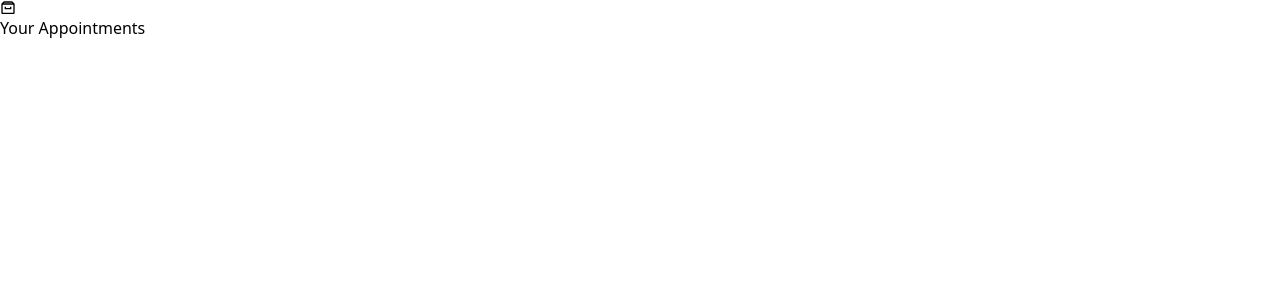
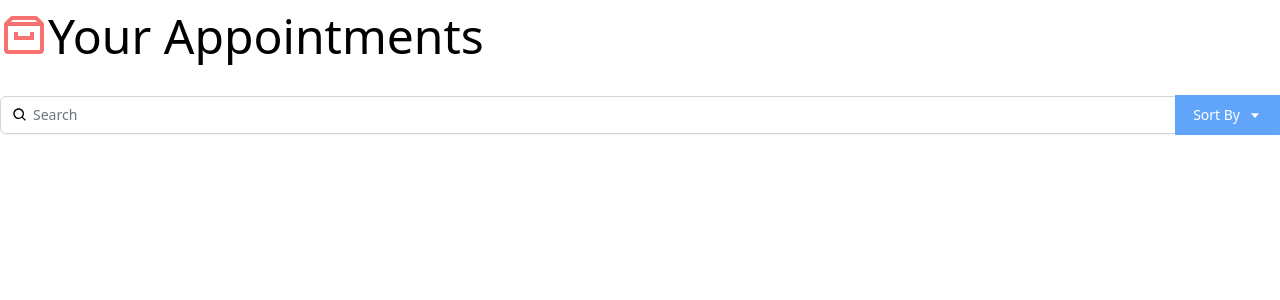
Before and after one commit to senaitesfazgi/reactinterface, a React (Create React App) app: page / in a window 1280 px wide. Shown: the top 300 px of the page. Built offline with nearby package versions, Linux system fonts and the light colour scheme.

Commit message:
Added Search Component

```diff
--- a/src/App.js
+++ b/src/App.js
@@ -1,8 +1,11 @@
 import { BiArchive } from "react-icons/bi"
+import Search from "./components/Search"
 function App() {
   return (
-    <div className="App">
-      <h1><BiArchive/>Your Appointments</h1>
+    <div className="App container mx-auto mt-3 font-thin">
+      <h1 className="text-5xl mb-3">
+        <BiArchive className="inline-block text-red-400 align-top"/>Your Appointments</h1>
+        <Search />
     </div>
   );
 }
--- /dev/null
+++ b/src/components/Search.js
@@ -0,0 +1,24 @@
+import { BiSearch, BiCaretDown } from "react-icons/bi"
+const Search = () =>{
+    return (
+        <div className="py-5">
+        <div className="mt-1 relative rounded-md shadow-sm">
+          <div className="absolute inset-y-0 left-0 pl-3 flex items-center pointer-events-none">
+            <BiSearch />
+            <label htmlFor="query" className="sr-only" />
+          </div>
+          <input type="text" name="query" id="query" value=""
+            className="pl-8 rounded-md focus:ring-indigo-500 focus:border-indigo-500 block w-full sm:text-sm border-gray-300" placeholder="Search" />
+          <div className="absolute inset-y-0 right-0 flex items-center">
+            <div>
+              <button type="button"
+                className="justify-center px-4 py-2 bg-blue-400 border-2 border-blue-400 text-sm text-white hover:bg-blue-700 focus:outline-none focus:ring-2 focus:ring-offset-2 flex items-center" id="options-menu" aria-haspopup="true" aria-expanded="true">
+                Sort By <BiCaretDown className="ml-2" />
+              </button>
+            </div>
+          </div>
+        </div>
+      </div>
+    )
+}
+export default Search;
```
